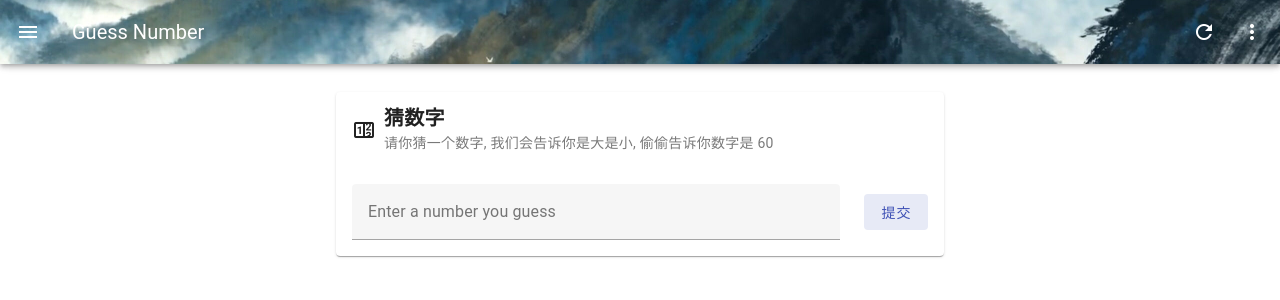
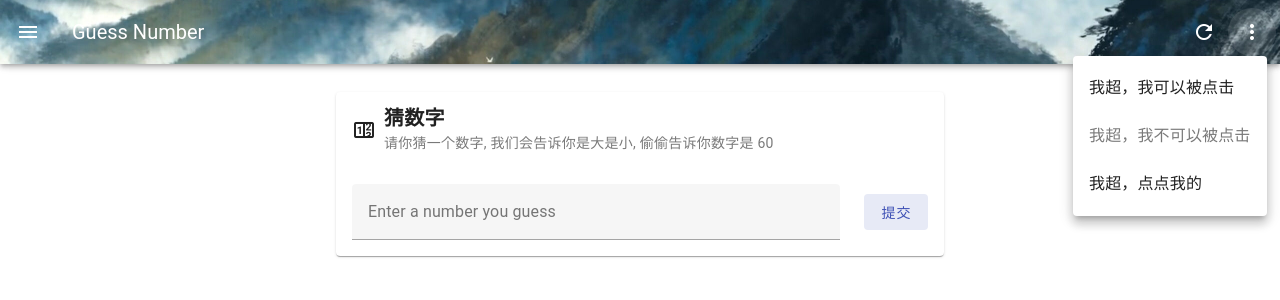
Before and after one commit to 363045841/guessNumber, a Vue app: page / in a window 1280 px wide. Both pictures are taken after a click on the button 1252 px from the left and 32 px from the top of the page. Shown: the top 300 px of the page. Built offline with nearby package versions, Linux system fonts and the light colour scheme.

Commit message:
悬停提示、按钮功能实现和菜单

```diff
--- a/src/App.vue
+++ b/src/App.vue
@@ -10,16 +10,31 @@
             </template>
             <span>重新开始</span>
           </v-tooltip>
-          <v-tooltip location="bottom">
+
+          <v-menu v-model:active="menuActive" offset-y transition="scale-transition">
+
             <template v-slot:activator="{ props }">
-              <v-btn v-bind="props" icon="mdi-dots-vertical"></v-btn>
+              <v-btn v-bind="props" icon="mdi-dots-vertical" @click="menuActive = !menuActive"></v-btn>
             </template>
-            <span>更多</span>
-          </v-tooltip>
+
+            <v-list>
+              <v-list-item @click="console.log('1')">
+                <v-list-item-title>我超，我可以被点击</v-list-item-title>
+              </v-list-item>
+
+              <v-list-item disabled>
+                <v-list-item-title>我超，我不可以被点击</v-list-item-title>
+              </v-list-item>
+
+              <v-list-item @click="console.log('1')">
+                <v-list-item-title>我超，点点我的</v-list-item-title>
+              </v-list-item>
+            </v-list>
+          </v-menu>
+
         </template>
         <v-toolbar-title>Guess Number</v-toolbar-title>
       </v-app-bar>
-
 
       <div class="guess-area">
         <v-container class="game-area">
@@ -38,15 +53,14 @@
               </v-row>
             </v-container>
           </v-card>
-
         </v-container>
 
         <v-container class="game-area">
           <v-row align="center" justify="center">
             <v-col class="d-flex justify-center align-center">
-              <v-alert v-if="winAttribute" text="你答对了" title="Alert title" type="success">
+              <v-alert v-if="winAttribute" text="你答对了" title="恭喜" type="success">
               </v-alert>
-              <v-alert v-if="showError" text="你答错了" title="Alert title" type="error">
+              <v-alert v-if="showError" text="你答错了" title="该死" type="error">
               </v-alert>
             </v-col>
           </v-row>
@@ -57,13 +71,13 @@
 </template>
 
 <script lang="ts" setup>
-import { whileStatement } from '@babel/types';
 import { ref, computed } from 'vue'
 
 const numberChoose = ref<string | null>(null)
 const randomNum = ref(Math.floor(Math.random() * 100))
 const winAttribute = ref<boolean>(false)
 const showError = ref<boolean>(false)
+const menuActive = ref<boolean>(false) // 控制下拉菜单的显示和隐藏
 
 const textRealNum = computed<string>(() => {
   return `请你猜一个数字, 我们会告诉你是大是小, 偷偷告诉你数字是 ${randomNum.value}`
```
Also changed, not shown: src/moreMenu.vue (added, +36 -0 lines).
